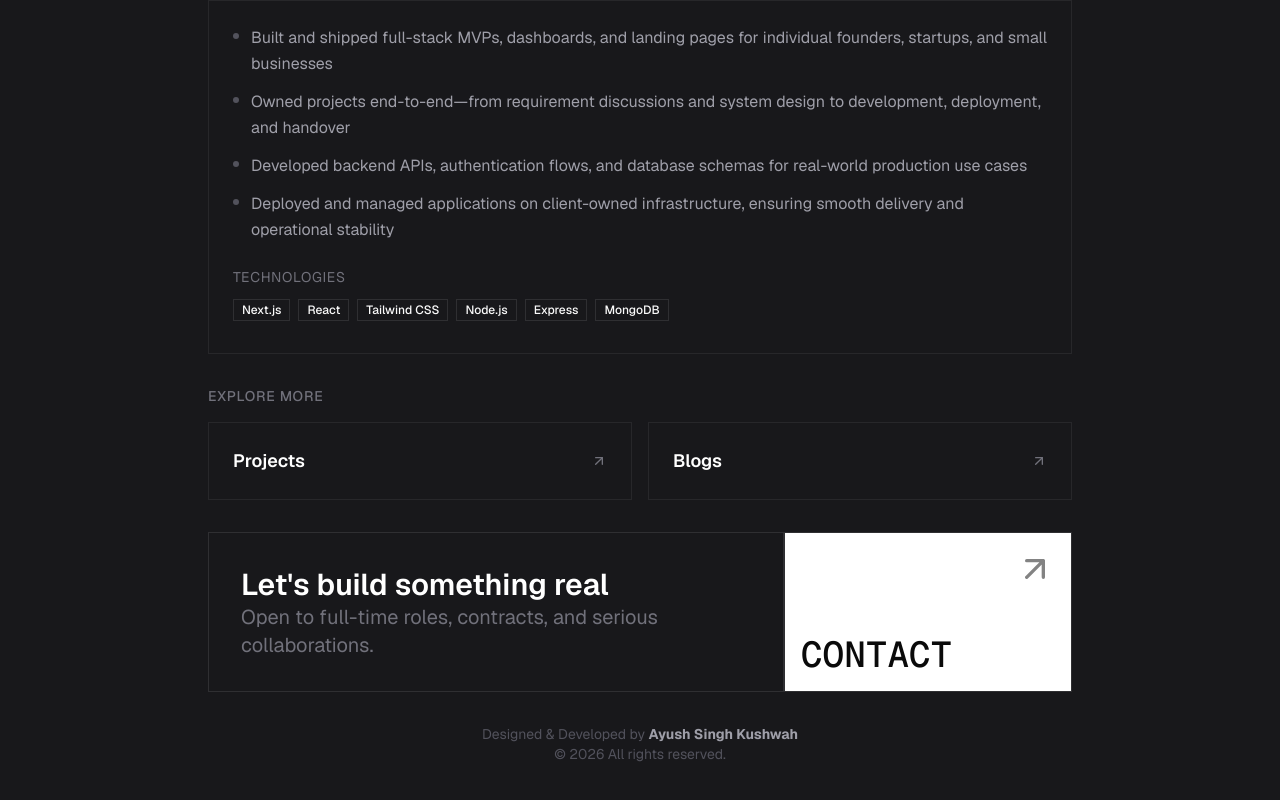
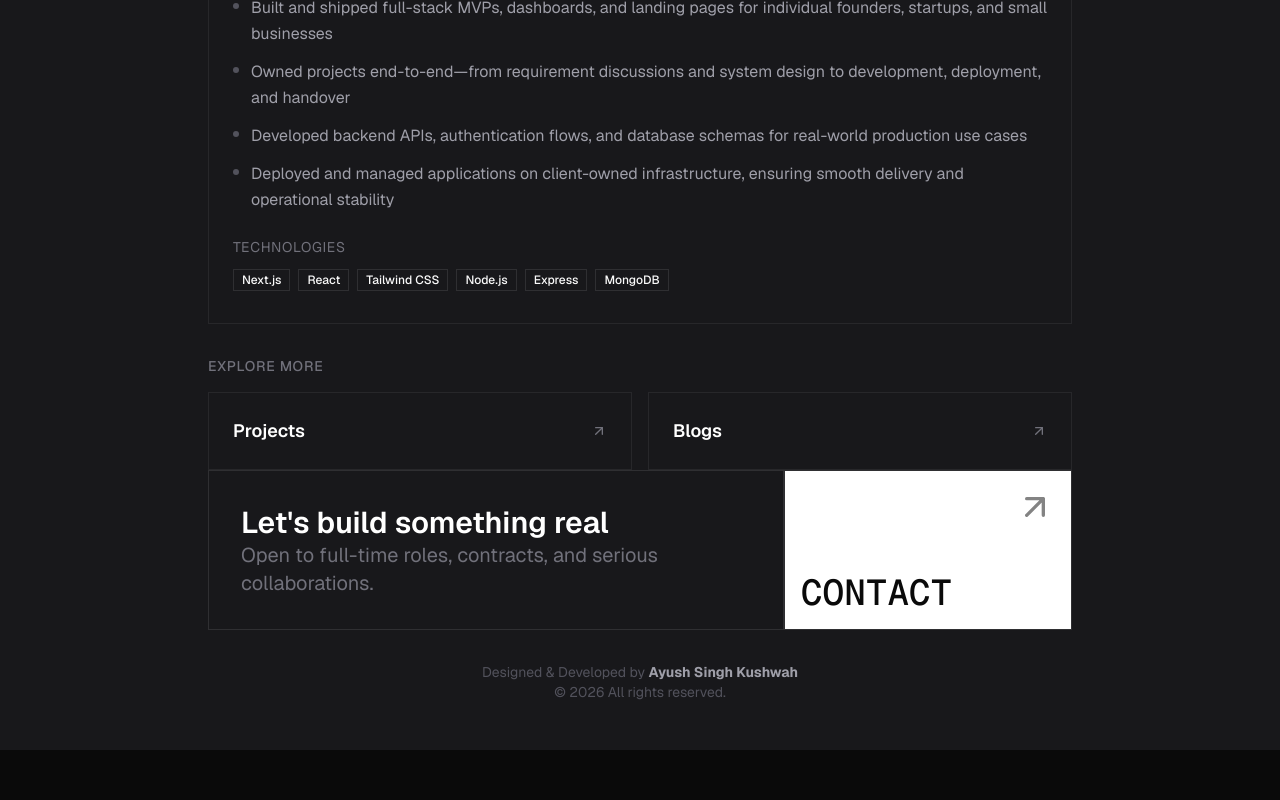
Before and after one commit to Ayroid/portfolio-bento, a Next.js app: page /work in a window 1280 px wide. Shown: the part 1556-2356 px from the top of the page. After the commit the page ends 2306 px from the top, so only its background shows below. Built offline with nearby package versions, Linux system fonts and the light colour scheme; no server answers.

Commit message:
style: add separator on homepage

```diff
--- a/app/layout.tsx
+++ b/app/layout.tsx
@@ -2,7 +2,7 @@ import type { Metadata } from "next";
 import { Geist, Geist_Mono } from "next/font/google";
 import "./globals.css";
 import { Navbar, Footer } from "@/components/layout";
-import { SmoothScroll, PageContainer } from "@/components/shared";
+import { SmoothScroll, PageContainer, FadeUpReveal } from "@/components/shared";
 
 const geistSans = Geist({
   variable: "--font-geist-sans",
@@ -39,10 +39,12 @@ export default function RootLayout({
         className={`${geistSans.variable} ${geistMono.variable} antialiased`}
       >
         <SmoothScroll>
-          <div className="min-h-screen w-full bg-[#18181b] py-8">
-            <PageContainer navbar={<Navbar />} footer={<Footer />}>
-              {children}
-            </PageContainer>
+          <div className="min-h-screen w-full bg-[#18181b] py-12">
+            <FadeUpReveal>
+              <PageContainer navbar={<Navbar />} footer={<Footer />}>
+                {children}
+              </PageContainer>
+            </FadeUpReveal>
           </div>
         </SmoothScroll>
       </body>
--- a/components/layout/Footer.tsx
+++ b/components/layout/Footer.tsx
@@ -1,11 +1,6 @@
 "use client";
 
-import {
-  FadeUpReveal,
-  ActionCard,
-  BentoItem,
-  VisitorCount,
-} from "@/components/shared";
+import { ActionCard, BentoItem, VisitorCount } from "@/components/shared";
 import { siteConfig } from "@/config";
 
 /**
@@ -15,7 +10,7 @@ import { siteConfig } from "@/config";
 
 const Footer = () => {
   return (
-    <FadeUpReveal>
+    <>
       <div
         className="grid grid-cols-1 md:grid-cols-2 lg:grid-cols-[repeat(30,1fr)]"
         style={{
@@ -55,7 +50,7 @@ const Footer = () => {
           <br />© 2026 All rights reserved.
         </p>
       </div>
-    </FadeUpReveal>
+    </>
   );
 };
 
--- a/components/layout/Navbar.tsx
+++ b/components/layout/Navbar.tsx
@@ -1,25 +1,25 @@
 import Image from "next/image";
 import Link from "next/link";
-import { BentoItem } from "@/components/shared/BentoItem";
+import { BentoItem } from "@/components/shared";
 import { navLinks } from "@/config";
 
 /**
- * LATTICE STRUCTURE (30 columns × 2 rows)
- * Base row height: 50px
+ * LATTICE STRUCTURE (30 columns × 1 rows)
+ * Base row height: 80px
  */
 
 const Navbar = () => {
   return (
     <div
-      className="grid grid-cols-1 gap-2 md:grid-cols-2 lg:grid-cols-[repeat(30,2fr)]"
+      className="grid grid-cols-1 md:grid-cols-2 lg:grid-cols-[repeat(30,2fr)]"
       style={{
-        gridAutoRows: "35px", // Base row height
+        gridAutoRows: "80px", // Base row height
       }}
     >
-      {/* Navbar - 30 cols × 2 rows */}
+      {/* Navbar - 30 cols × 1 rows */}
       <BentoItem
         colSpan={30}
-        rowSpan={2}
+        rowSpan={1}
         className="md:col-span-2 lg:col-span-30"
       >
         <div className="flex items-center justify-between p-4 sm:p-6">
--- a/components/sections/BlogSection.tsx
+++ b/components/sections/BlogSection.tsx
@@ -2,7 +2,7 @@ import React from "react";
 import { BentoItem } from "@/components/shared/BentoItem";
 import { ActionCard } from "@/components/shared";
 import { Badge } from "@/components/ui/badge";
-import { FadeUpReveal } from "@/components/shared";
+import { Separator } from "@/components/shared";
 import { blogs, type BlogItemData } from "@/data/blog-data";
 
 /**
@@ -55,7 +55,8 @@ const BlogCard: React.FC<BlogCardProps> = ({
 
 export const BlogSection = () => {
   return (
-    <FadeUpReveal>
+    <>
+      <Separator />
       <div
         className="grid grid-cols-1 md:grid-cols-2 lg:grid-cols-[repeat(30,1fr)]"
         style={{
@@ -86,6 +87,7 @@ export const BlogSection = () => {
           <BlogCard key={index} blog={blog} />
         ))}
       </div>
-    </FadeUpReveal>
+      <Separator />
+    </>
   );
 };
--- a/components/sections/HeroSection.tsx
+++ b/components/sections/HeroSection.tsx
@@ -3,7 +3,7 @@ import Experience from "@/components/landing/Experience";
 import AboutCard from "@/components/landing/About";
 import Connect from "@/components/landing/Connect";
 import { NameCard } from "@/components/landing/Name";
-import { FadeUpReveal, ActionCard, BentoItem } from "@/components/shared";
+import { ActionCard, BentoItem, Separator } from "@/components/shared";
 import Resume from "@/components/landing/Resume";
 import { siteConfig } from "@/config";
 
@@ -14,7 +14,8 @@ import { siteConfig } from "@/config";
 
 export const HeroSection = () => {
   return (
-    <FadeUpReveal>
+    <>
+      <Separator />
       <div
         className="grid grid-cols-1 md:grid-cols-2 lg:grid-cols-[repeat(30,2fr)]"
         style={{
@@ -91,6 +92,6 @@ export const HeroSection = () => {
           <Connect />
         </BentoItem>
       </div>
-    </FadeUpReveal>
+    </>
   );
 };
--- a/components/sections/LifeSection.tsx
+++ b/components/sections/LifeSection.tsx
@@ -1,5 +1,5 @@
 import { BentoItem } from "@/components/shared/BentoItem";
-import { FadeUpReveal } from "@/components/shared";
+import { Separator } from "@/components/shared";
 import { BookOpen, Wrench, Play, LucideIcon } from "lucide-react";
 
 /**
@@ -69,7 +69,8 @@ export const LifeCard = ({
 
 export const LifeSection = () => {
   return (
-    <FadeUpReveal>
+    <>
+      <Separator />
       <div
         className="grid grid-cols-1 md:grid-cols-2 lg:grid-cols-[repeat(30,2fr)]"
         style={{
@@ -116,6 +117,6 @@ export const LifeSection = () => {
           icon={Play}
         />
       </div>
-    </FadeUpReveal>
+    </>
   );
 };
--- a/components/sections/ProjectSection.tsx
+++ b/components/sections/ProjectSection.tsx
@@ -1,7 +1,7 @@
 "use client";
 
 import Image from "next/image";
-import { FadeUpReveal, ActionCard, BentoItem } from "@/components/shared/";
+import { ActionCard, BentoItem, Separator } from "@/components/shared/";
 import {
   Tooltip,
   TooltipContent,
@@ -392,7 +392,8 @@ const LandingPageCard = ({ title, slug, info }: LandingPageCardProps) => {
 
 export const ProjectSection = () => {
   return (
-    <FadeUpReveal>
+    <>
+      <Separator />
       <div
         className="grid grid-cols-1 md:grid-cols-2 lg:grid-cols-[repeat(30,1fr)]"
         style={{
@@ -494,6 +495,6 @@ export const ProjectSection = () => {
           />
         </BentoItem>
       </div>
-    </FadeUpReveal>
+    </>
   );
 };
--- a/components/sections/StatsSection.tsx
+++ b/components/sections/StatsSection.tsx
@@ -1,6 +1,6 @@
 import GitHubCard from "@/components/landing/GitHub";
 import TechStackCard from "@/components/landing/TechStack";
-import { FadeUpReveal, BentoItem } from "@/components/shared";
+import { BentoItem, Separator } from "@/components/shared";
 
 /**
  * LATTICE STRUCTURE (30 columns × 8 rows)
@@ -9,7 +9,8 @@ import { FadeUpReveal, BentoItem } from "@/components/shared";
 
 export const StatsSection = () => {
   return (
-    <FadeUpReveal>
+    <>
+      <Separator />
       <div
         className="grid grid-cols-1 md:grid-cols-2 lg:grid-cols-[repeat(30,2fr)]"
         style={{
@@ -34,6 +35,6 @@ export const StatsSection = () => {
           </div>
         </BentoItem>
       </div>
-    </FadeUpReveal>
+    </>
   );
 };
--- a/components/shared/PageContainer.tsx
+++ b/components/shared/PageContainer.tsx
@@ -31,23 +31,23 @@ export function PageContainer({
   const maxWidth = isNarrow ? "56rem" : "1520px";
 
   return (
-    <div className="w-full">
+    <div className="flex w-full flex-col">
       <div
-        className="mx-auto w-full p-2 transition-all duration-500 ease-initial sm:p-4"
+        className="mx-auto w-full px-2 transition-all duration-500 ease-initial sm:px-4"
         style={{ maxWidth }}
       >
         {navbar}
       </div>
 
       <div
-        className="mx-auto flex w-full flex-col gap-8 p-2 sm:p-4"
+        className="mx-auto flex w-full flex-col px-2 sm:px-4"
         style={{ maxWidth: isNarrow ? "56rem" : "1520px" }}
       >
         {children}
       </div>
 
       <div
-        className="mx-auto w-full p-2 transition-all duration-500 ease-initial sm:p-4"
+        className="mx-auto w-full px-2 transition-all duration-500 ease-initial sm:px-4"
         style={{ maxWidth }}
       >
         {footer}
--- /dev/null
+++ b/components/shared/Separator.tsx
@@ -0,0 +1,15 @@
+import React from "react";
+
+export const Separator: React.FC = () => {
+  return (
+    <div className="relative h-12 w-full overflow-hidden border">
+      <div
+        className="absolute inset-0 opacity-20"
+        style={{
+          backgroundImage:
+            "repeating-linear-gradient(-45deg, transparent, transparent 3px, currentcolor 4px, currentcolor 4px, transparent 5px, transparent 5px)",
+        }}
+      />
+    </div>
+  );
+};
--- a/components/shared/index.ts
+++ b/components/shared/index.ts
@@ -6,3 +6,4 @@ export { MDXComponents } from "./MDXComponents";
 export { PageContainer } from "./PageContainer";
 export { SmoothScroll } from "./SmoothScroll";
 export { VisitorCount } from "./VisitorCount";
+export { Separator } from "./Separator";
```
